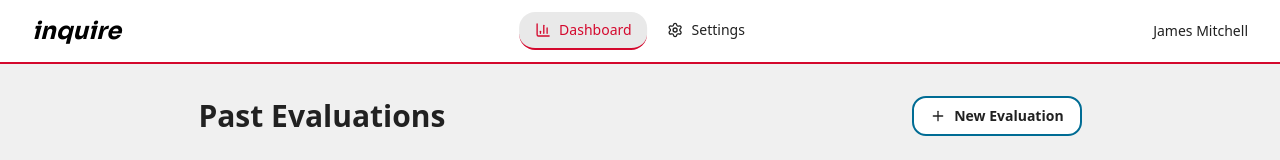
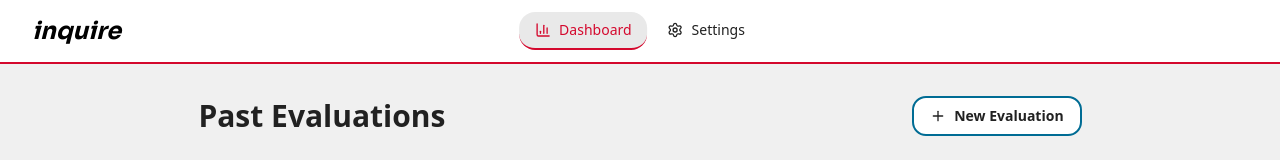
Before and after one commit to chakripulipaka/acquisition-frontend, a Next.js app: page / in a window 1280 px wide. Shown: the top 160 px of the page. Built offline with nearby package versions, Linux system fonts and the light colour scheme.

Commit message:
Remove placeholder username from top bar
Co-Authored-By: Claude Opus 4.6 <noreply@anthropic.com>

```diff
--- a/components/sidebar.tsx
+++ b/components/sidebar.tsx
@@ -18,7 +18,7 @@ const navItems = [
   },
 ]
 
-const PLACEHOLDER_USERNAME = 'James Mitchell'
+const PLACEHOLDER_USERNAME = ''
 
 export function Sidebar() {
   const pathname = usePathname()
```
